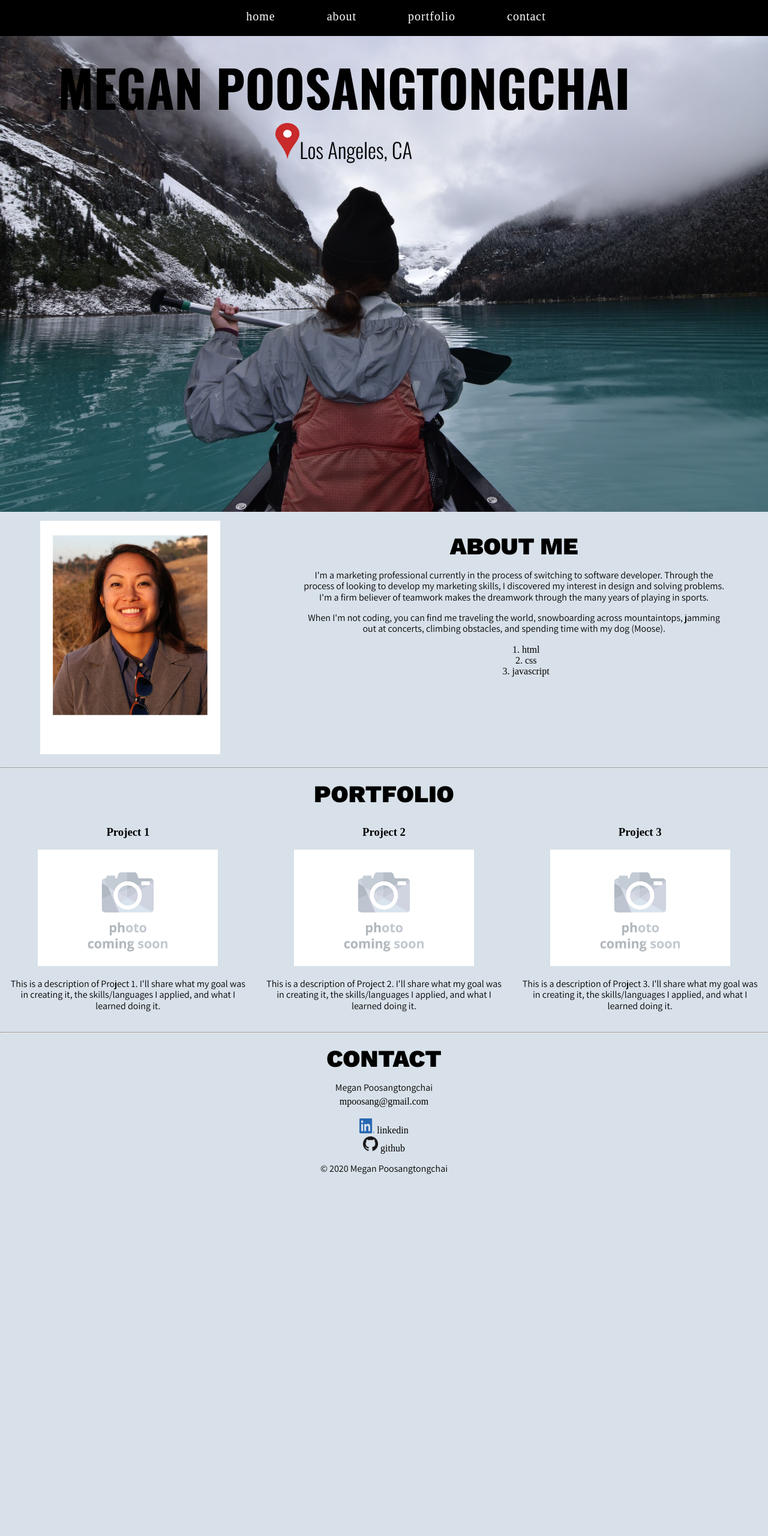
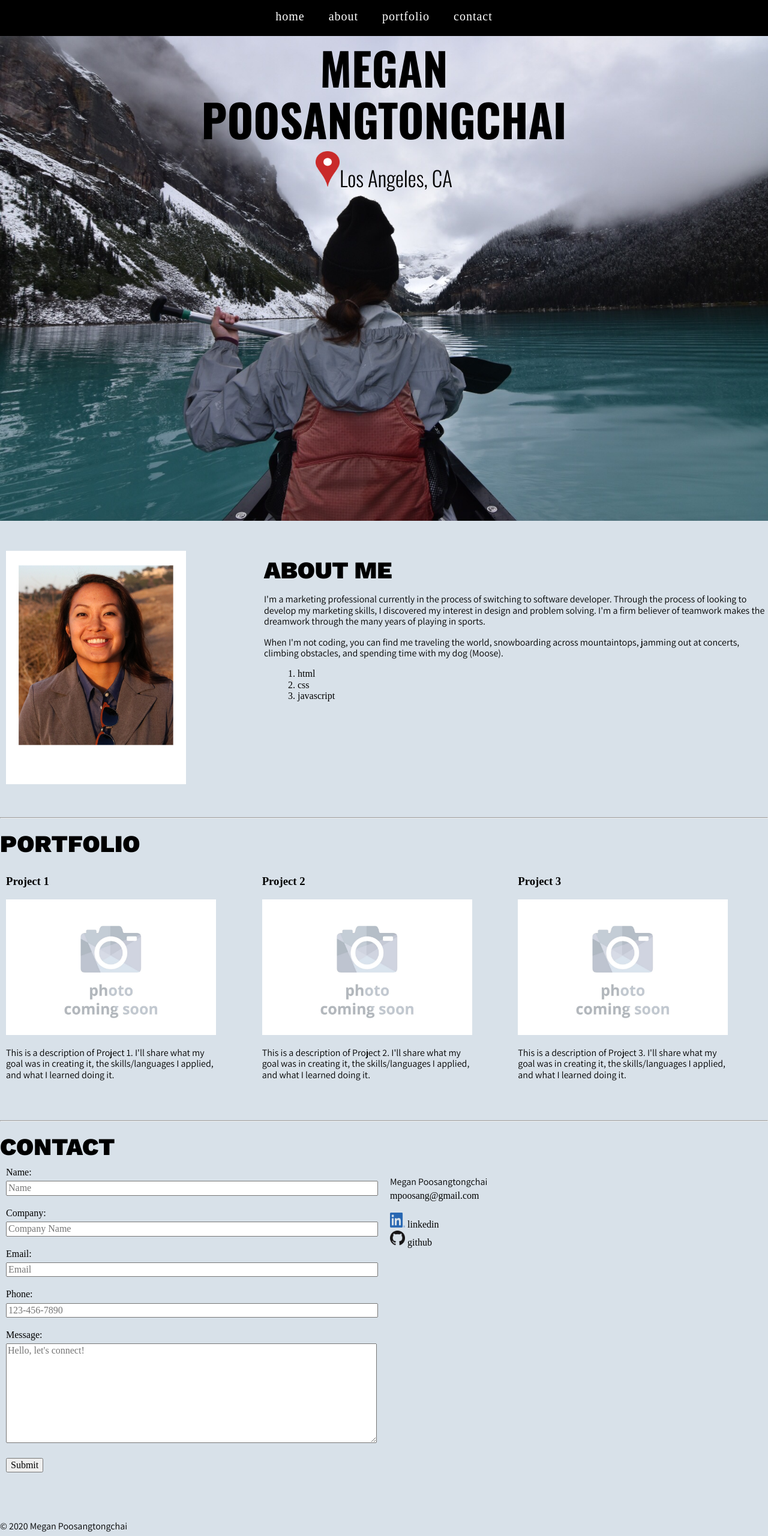
Before and after one commit to mpoosang/portfolio, a plain HTML site: page index.html in a window 1280 px wide. Shown: the whole page at 60% size. Before the commit the page ends 1973 px from the top, so only its background shows below. Drawn offline with nearby package versions, Linux system fonts and the light colour scheme.

Commit message:
Add files via upload
Added contact form, issues with overall layout

```diff
--- a/index.html
+++ b/index.html
@@ -10,9 +10,8 @@
 </head>
 
 <body>
-    <!-- ---- header/nav ---- -->
+    <!-- ---- Header/Nav ---- -->
     <header>
-        <div id="header-wrap">
         <nav class="fixed-nav-bar">
             <ul>
                 <li class="nav-item">
@@ -29,31 +28,32 @@
                 </li>
             </ul>
         </nav>
-        </div>
     </header>
 
-    <!-- ---- main ---- -->
     <main>
+        <!-- ---- Intro ---- -->
+        <!-- <div class="container"> -->
+            <section id="home">
                 <div class="container">
-            <section id="home">
-                <div>
+                <div class="group">
                     <img src="photos/banff_row.jpeg" class="canoe" alt="Canoe in Banff">
-                    <div class="right-aligned">
+                    <!-- <div class="right-aligned"> -->
+                    <div class="centered">
                         <h1>Megan Poosangtongchai</h1>
                         <p class="city"><img src="photos/marker.png" class="marker" alt="location marker" width="40" height="60">Los Angeles, CA</p>
                     </div>
                 </div>
             </section>
 
+            <!-- ---- About Me ---- -->
             <section id="about">
-
                 <div class="group">
                     <div class="item">
                         <img src="photos/polaroid-selfie.jpg" alt="Headshot photo" width="300">
                     </div>
                     <div class="item-double">
                         <h2>About Me</h2>
-                        <p class="sections">I'm a marketing professional currently in the process of switching to software developer. Through the process of looking to develop my marketing skills, I discovered my interest in design and solving problems. I'm a firm believer of teamwork makes the dreamwork through the many years of playing in sports.</p>
+                        <p class="sections">I'm a marketing professional currently in the process of switching to software developer. Through the process of looking to develop my marketing skills, I discovered my interest in design and problem solving. I'm a firm believer of teamwork makes the dreamwork through the many years of playing in sports.</p>
                         <p class="sections">When I'm not coding, you can find me traveling the world, snowboarding across mountaintops, jamming out at concerts, climbing obstacles, and spending time with my dog (Moose).</p>
                         <ol>
                             <li>html</li>
@@ -67,32 +67,55 @@
 
             <hr>
 
+            <!-- ---- Portfolio ---- -->
             <section>
                 <h2>Portfolio</h2>
                 <div class="group">
                     <div class="item">
                         <h3>Project 1</h3>
-                        <img src="photos/coming-soon.jpg" alt="Project coming soon" width="300">
-                        <p>This is a description of Project 1. I'll share what my goal was in creating it, the skills/languages I applied, and what I learned doing it.</p>
+                        <img src="photos/coming-soon.jpg" alt="Project coming soon" width="350">
+                        <p class="portpara">This is a description of Project 1. I'll share what my goal was in creating it, the skills/languages I applied, and what I learned doing it.</p>
                     </div>
                     <div class="item">
                         <h3>Project 2</h3>
-                        <img src="photos/coming-soon.jpg" alt="Project coming soon" width="300">
-                        <p>This is a description of Project 2. I'll share what my goal was in creating it, the skills/languages I applied, and what I learned doing it.</p>
+                        <img src="photos/coming-soon.jpg" alt="Project coming soon" width="350">
+                        <p class="portpara">This is a description of Project 2. I'll share what my goal was in creating it, the skills/languages I applied, and what I learned doing it.</p>
                     </div>
                     <div class="item">
                         <h3>Project 3</h3>
-                        <img src="photos/coming-soon.jpg" alt="Project coming soon" width="300">
-                        <p>This is a description of Project 3. I'll share what my goal was in creating it, the skills/languages I applied, and what I learned doing it.</p>
+                        <img src="photos/coming-soon.jpg" alt="Project coming soon" width="350">
+                        <p class="portpara">This is a description of Project 3. I'll share what my goal was in creating it, the skills/languages I applied, and what I learned doing it.</p>
                     </div>
                 </div>
             </section>
 
             <hr>
 
+            <!-- ---- Contact ---- -->
             <section id="contact">
                 <h2>Contact</h2>
-                <div>
+                <div class="group">
+                    <div class="item">
+                        <form action="https://formspree.io/mpoosang@gmail.com" method="post">
+                        <label for="name">Name:</label>
+                        <input id="name" type="text" name="name" placeholder="Name">
+
+                        <label for="company">Company:</label>
+                        <input id="company" type="text" name="company" placeholder="Company Name">
+
+                        <label for="email">Email:</label>
+                        <input id="email" type="email" name="email" placeholder="Email">
+
+                        <label for="phone">Phone:</label>
+                        <input id="phone" type="tel" name="phone" placeholder="123-456-7890" pattern="[0-9]{3}-[0-9]{3}-[0-9]{4}">
+
+                        <label for="message">Message:</label>
+                        <textarea id="message" name="message" rows="4" cols="25" placeholder="Hello, let's connect!"></textarea>
+                        <button type="submit">Submit</button>
+                        </form>
+                    </div>
+
+                    <div class="item">
                         <p class="name">Megan Poosangtongchai</p>
                         <a href="mailto:mpoosang@gmail.com" class="email">mpoosang@gmail.com</a>
                         <br>
@@ -103,11 +126,12 @@
                         <img src="photos/GitHub-Mark-64px.png" alt="Github logo" width="25" height="25">
                         <a href="https://github.com/mpoosang" target="_blank" class="github">github</a>
                     </div>
+                </div>
             </section>
-        </div>
+        <!-- </div> -->
     </main>
 
-    <!-- ---- footer ---- -->
+    <!-- ---- Footer ---- -->
     <footer>
         <div class="container">
             <p>&#169; 2020 Megan Poosangtongchai</p>
--- a/style.css
+++ b/style.css
@@ -1,7 +1,9 @@
 
 /***** General Styles *****/
+
 body {
     background-color: #D8E1E9;
+    margin: 0px;
   }
 
 a {
@@ -15,7 +17,7 @@ p {
 h1 {
     font-family: 'Oswald', sans-serif;
     text-transform: uppercase;
-    font-size: 85px;
+    font-size: 25px;
     margin-bottom: 0px;
 }
 
@@ -26,25 +28,41 @@ h1 {
 }
 
 
-/***** Header/Nav *****/
-#header-wrap {
-    text-align: center;
+/***** Navigation *****/
+
+header nav {
+    /* the default is block and we change to flex */
+    display: flex;
+    /* centers an element defined as `display: flex` */
+    justify-content: center;
 }
+
+header nav ul {
+    /* the default is block and we change to flex */
+    display: flex;
+    /* this removes the default padding to the left of the
+     unordered list. */
+    padding-left: 0;
+    list-style: none;
+}
+
+header nav ul a {
+    color: #ffffff;
+    text-decoration: none;
+    /* creates a visual gap between the navigation links */
+    margin: 0 40px 0 0;
+}
+
+header nav ul li:last-child a {
+    /* removes the margin to the right of the last anchor tag
+       so that the nav appears centered. */
+    margin-right: 0;
+  }
 
 .nav-item {
     font-size: 20px;
     letter-spacing: 1px;
     text-transform: lowercase;
-}
-
-nav li {
-    display: inline;
-    padding: 25px 40px;
-    margin: 0 auto;
-}
-
-nav li a {
-    color: #ffffff;
 }
 
 nav li a:hover {
@@ -59,20 +77,37 @@ nav li a:hover {
     width: 100%;
     height: 60px;
     background-color: #000000;
-  }
+}
+
+
+
+
+/* .right-aligned {
+    position: absolute;
+    top: 40px;
+    right: 230px;
+} */
+
 
 .container {
     position: relative;
+}
+
+.centered {
+    position: absolute;
+    top: 20%;
+    left: 50%;
+    transform: translate(-50%, -50%);
     text-align: center;
     color: #000000;
 }
 
 
-.right-aligned {
-    position: absolute;
-    top: 40px;
-    right: 230px;
-}
+
+
+
+
+
 
 .canoe {
     width: 100%;
@@ -87,9 +122,25 @@ h2 {
     margin-bottom: 0px;
 }
 
-.sections {
-    text-align: center;
+main {
+    padding: 15px 0;
+}
+
+section {
+    margin-bottom: 40px;
+}
+
+footer {
+    margin-top: 10px;
+    margin-bottom: 0;
+}
+
+/* .sections {
     padding: 0 60px;
+} */
+
+.portpara {
+    width: 350px;
 }
 
 ol {
@@ -133,19 +184,78 @@ section a {
 
 .item-double {
     flex: 2;
-    margin: 10px;
+    /* margin: 10px; */
 }
 
 
 /***** Groups & Items  (Desktop) *****/
 
-@media all and (min-width: 800px) {
+/* When a web browser is larger than 600px,
+   apply these rules */
+@media all and (min-width: 600px) {
+
+    h1 {
+        font-size: 75px;
+    }
+
+    header {
+        /* change the default setting from block to flex */
+        display: flex;
+        /* push the items to the far sides of the
+        browser with space between them. */
+        justify-content: space-between;
+        /* Add 0px padding top & bottom and 30px left & right. */
+        padding: 0 30px;
+    }
+
     .wrapper {
         width: 80%;
         margin: auto;
     }
 
     .group {
+        display: flex;
         flex-direction: row;
     }
+
 }
+
+
+/***** Contact Form Design *****/
+
+form {
+    /* Fixes small sizing issue on the right */
+    padding-right: 8px;
+  }
+
+form label {
+    display: block;
+    margin-bottom: 5px;
+}
+
+form input,
+form textarea {
+    width: 100%;
+    margin-bottom: 20px;
+}
+
+form textarea {
+    height: 160px;
+}
+
+/* ---  Contact Form Design --- */
+
+/* form label {
+    display: block;
+    font-size: 18px;
+    margin-bottom: 5px;
+    color: #000000;
+    font-family: arial;
+  }
+
+form input, form textarea {
+    color: #000000;
+    font-size: 16px;
+    margin-bottom: 20px;
+    width: 100%;
+} */
```
Lines whose indentation alone changed are shown as unchanged.
